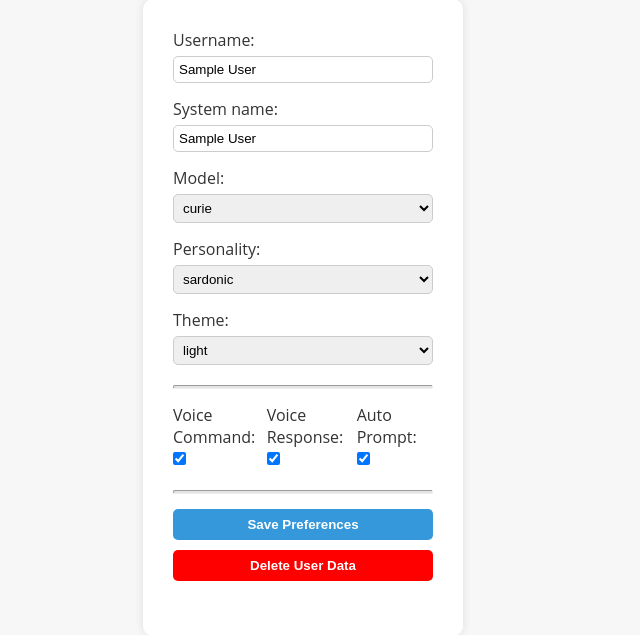
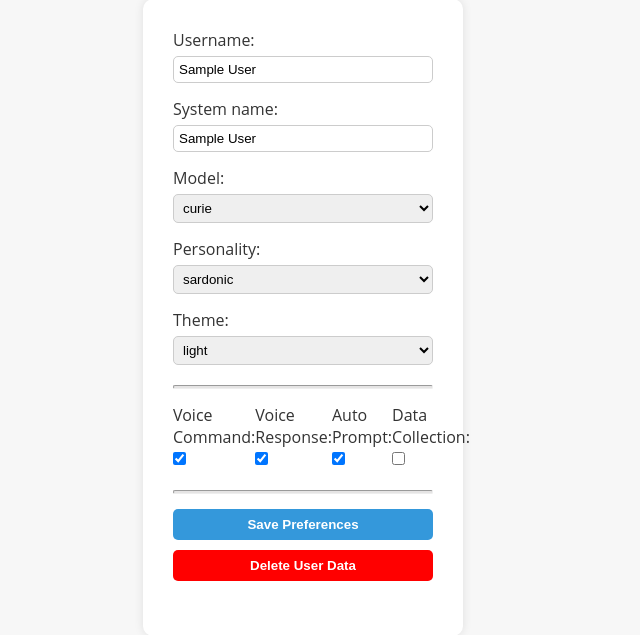
Before and after one commit to dstock3/custom_chatbot, a Flask app: page /preferences in a window 1280 px wide. Shown: the part 87-722 px from the top of the page, without its empty margins (337-977 px from the left). Run offline with Flask 2, Linux system fonts and the light colour scheme; tables that the repository leaves empty hold one stand-in row (values such as "Sample post").

Commit message:
Added data collection option to user preferences page.

```diff
--- a/templates/preferences.html
+++ b/templates/preferences.html
@@ -83,6 +83,11 @@
                         Auto Prompt:
                         <input class="{{ user.theme_pref }}" type="checkbox" name="auto_prompt" id="auto_prompt" {% if user.auto_prompt %}checked{% endif %}>
                     </label>
+
+                    <label for="data_collect">
+                        Data Collection:
+                        <input class="{{ user.data_collect }}" type="checkbox" name="data_collect" id="data_collect" {% if user.data_collect %}checked{% endif %}>
+                    </label>
                 </div>
                 <hr class="preferences-rule">
 
```
